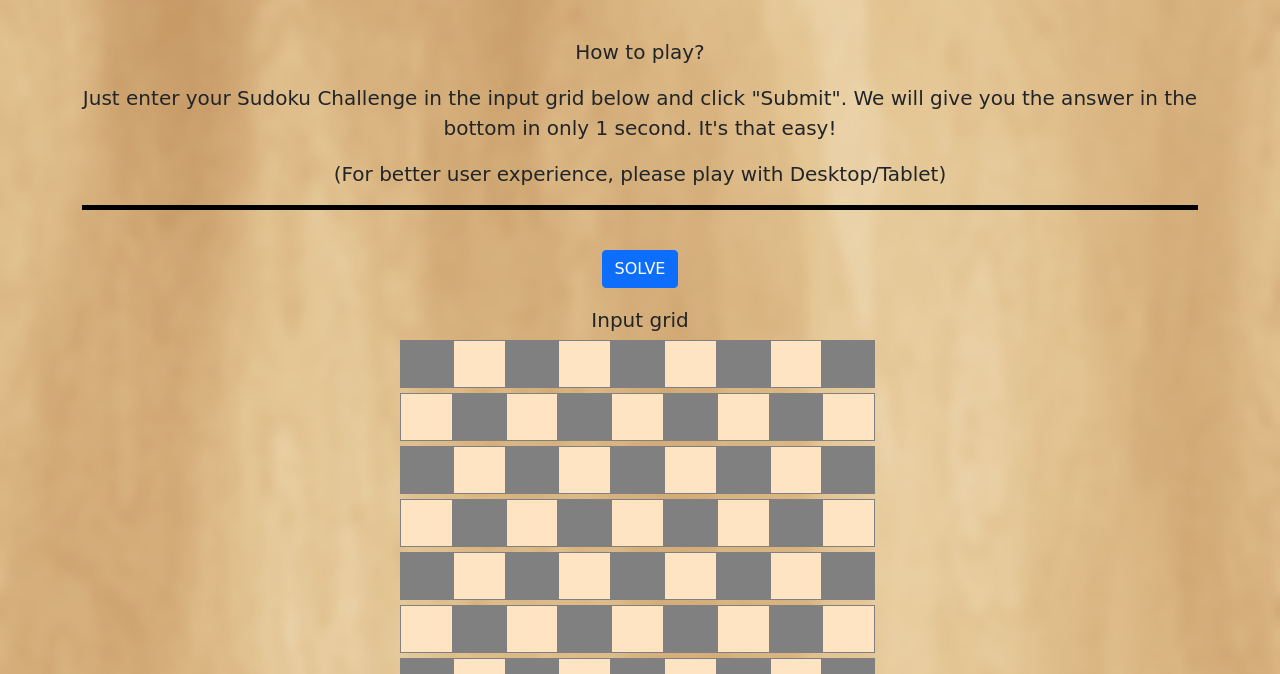
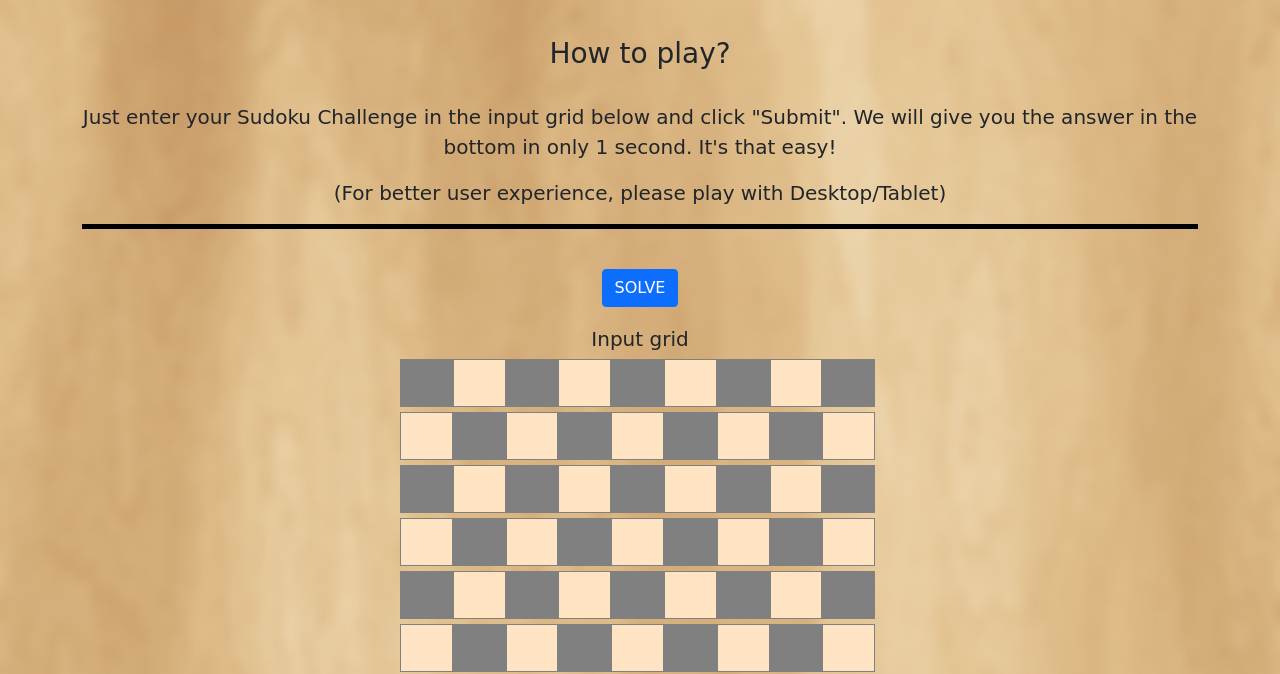
Before and after one commit to wkhmarkwong/my-sudoku-final, a plain HTML site: page index.html in a window 1280 px wide. Shown: the part 126-800 px from the top of the page. Drawn offline with nearby package versions, Linux system fonts and the light colour scheme; a web font is replaced by a local one.

Commit message:
layout revised

```diff
--- a/index.html
+++ b/index.html
@@ -29,7 +29,8 @@
     </div>
 
     <div class="breaker word-display">
-      <p>How to play?</p>
+      <h3>How to play?</h3>
+      <br />
       <p>
         Just enter your Sudoku Challenge in the input grid below and click
         "Submit". We will give you the answer in the bottom in only 1 second.
```
